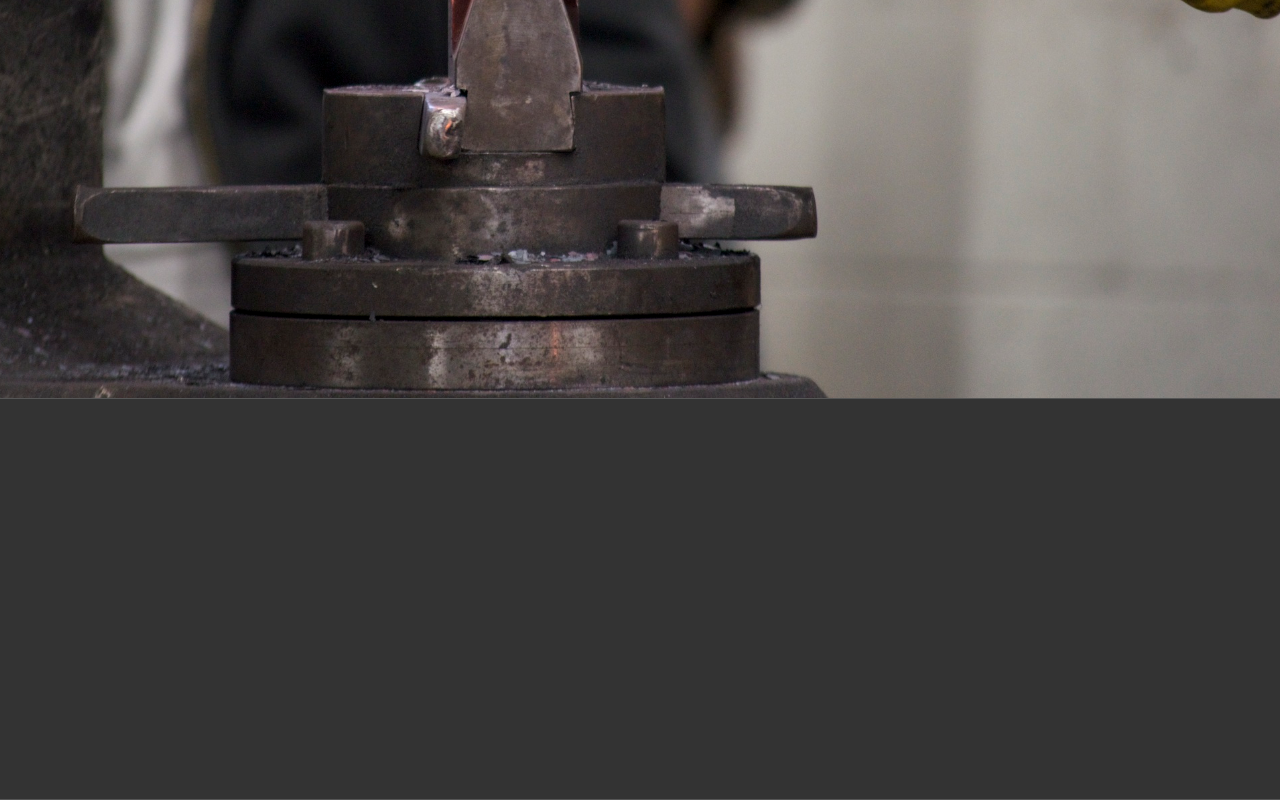
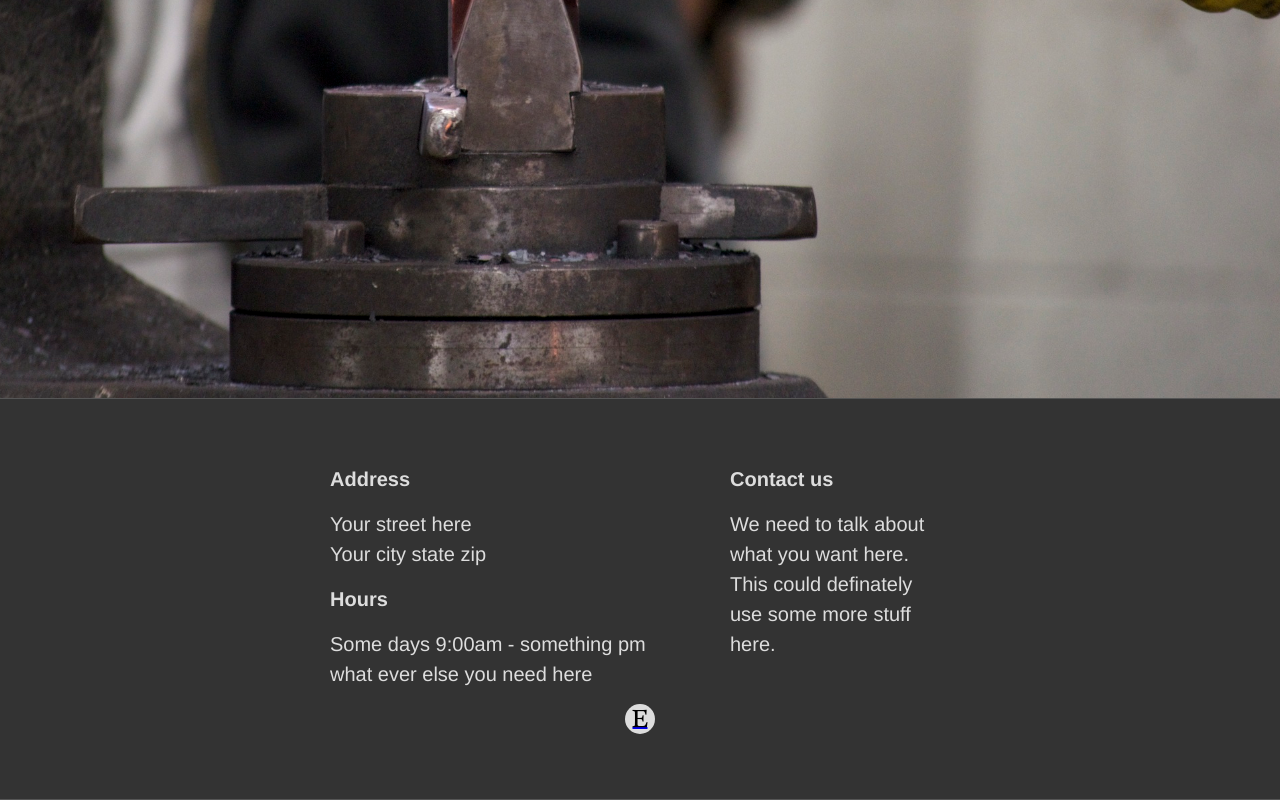
Before and after one commit to JoshuaBaert/FourElements, an Angular app in the folder public/: page / in a window 1280 px wide. Shown: the part 4244-5044 px from the top of the page. Built offline with nearby package versions, Linux system fonts and the light colour scheme.

Commit message:
Working on footer

```diff
--- a/public/last-build/index.html
+++ b/public/last-build/index.html
@@ -10,5 +10,7 @@
 </head>
 <body>
   <app-root>Loading...</app-root>
+
+  <script src="https://use.fontawesome.com/a6862c4acc.js"></script>
 <script type="text/javascript" src="inline.bundle.js"></script><script type="text/javascript" src="polyfills.bundle.js"></script><script type="text/javascript" src="styles.bundle.js"></script><script type="text/javascript" src="vendor.bundle.js"></script><script type="text/javascript" src="main.bundle.js"></script></body>
 </html>
--- a/public/src/app/footer/footer.component.scss
+++ b/public/src/app/footer/footer.component.scss
@@ -3,11 +3,55 @@
 .footer-main {
   width: 100%;
   min-height: 400px;
+  display: flex;
+  justify-content: center;
+  align-items: center;
+
   background: #333;
   border-top: solid #555555 1px;
   border-bottom: solid #555555 1px;
 
+
   .foot-wrap {
+    display: flex;
+    flex-direction: column;
 
   }
+
+  .left-right-wrap {
+    max-width: 650px;
+    display: flex;
+    flex-direction: row;
+
+  }
+
+  .foot-left {
+    min-width: 400px;
+
+  }
+  .foot-right {
+
+  }
+
+  .social {
+    display: flex;
+    justify-content: center;
+    align-items: center;
+
+    .icon-div {
+      width: 30px;
+      height: 30px;
+      border-radius: 50%;
+      background: #ddd;
+
+
+      display: flex;
+      justify-content: center;
+      align-items: center;
+    }
+
+    .icons {
+      color: black;
+    }
+  }
 }
--- a/public/src/app/footer/footer.component.ts
+++ b/public/src/app/footer/footer.component.ts
@@ -6,6 +6,28 @@ import { Component, OnInit } from '@angular/core';
   template: `
     <div class="footer-main">
       <div class="foot-wrap">
+        <div class="left-right-wrap">
+          <div class="foot-left">
+            <b>Address</b>
+            <p>Your street here <br> Your city state zip</p>
+
+            <b>Hours</b>
+            <p>Some days 9:00am - something pm<br> what ever else you need here</p>
+          </div>
+          <div class="foot-right">
+            <b>Contact us</b>
+            <p>We need to talk about what you want here. This could definately use some more
+              stuff here.</p>
+          </div>
+        </div>
+        <div class="foot-bottom">
+          <div class="social">
+            <a href="https://www.etsy.com/shop/FourElementsForgeLLC" target="_blank">
+              <div class="icon-div"><i class="fa fa-etsy icons" aria-hidden="true"></i></div>
+            </a>
+
+          </div>
+        </div>
 
       </div>
 
--- a/public/src/index.html
+++ b/public/src/index.html
@@ -10,5 +10,7 @@
 </head>
 <body>
   <app-root>Loading...</app-root>
+
+  <script src="https://use.fontawesome.com/a6862c4acc.js"></script>
 </body>
 </html>
```
Also changed, not shown: public/last-build/main.bundle.js (+2 -2 lines), 2 other files (tests, documents, lock files or other folders).
